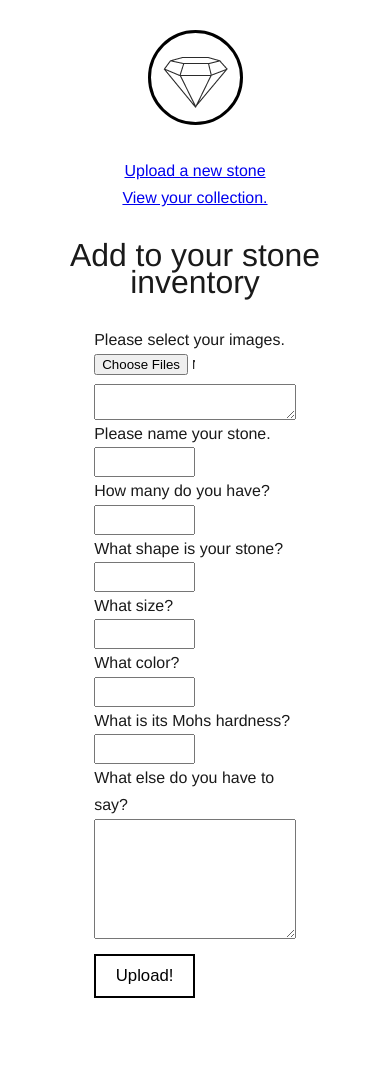
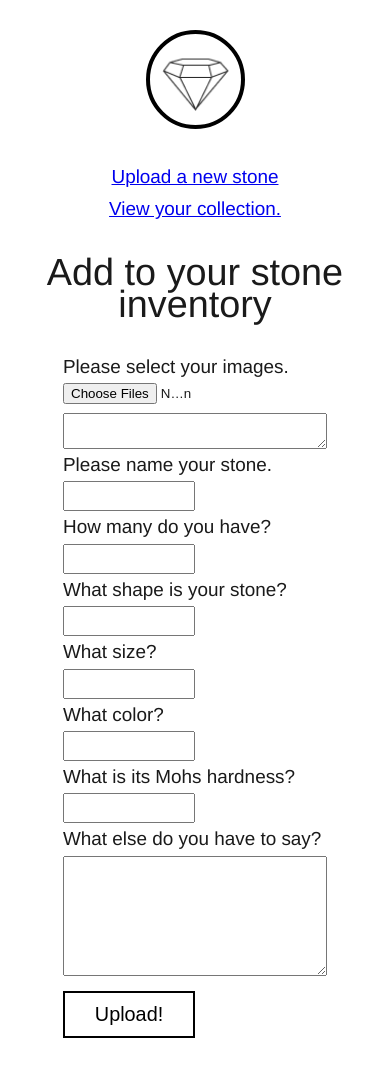
Before and after one commit to phiden/stone-inventory, a PHP site: page /upload-stone.php in a window 390 px wide. Before the commit the page ends 998 px from the top, so only its background shows below. Run offline with PHP 8.4, Linux system fonts and the light colour scheme; some libraries are stand-ins or nearby versions.

Commit message:
remembered the basics of responsive design and added the viewport meta stuff

```diff
--- a/css/screen.css
+++ b/css/screen.css
@@ -2,6 +2,7 @@
  * In this file you should write your main styles. (or centralize your imports)
  * Import this file using the following HTML or equivalent:
  * <link href="/stylesheets/screen.css" media="screen, projection" rel="stylesheet" type="text/css" /> */
+@import url(reset.css);
 /* line 17, ../../../.rvm/gems/ruby-1.9.3-p448/gems/compass-0.12.6/frameworks/compass/stylesheets/compass/reset/_utilities.scss */
 html, body, div, span, applet, object, iframe,
 h1, h2, h3, h4, h5, h6, p, blockquote, pre,
@@ -66,67 +67,67 @@ article, aside, details, figcaption, figure, footer, header, hgroup, menu, nav,
 /* ------- MATH ------- */
 /* ------- GET ON WITH YOUR BAD SELF ------- */
 /* apply a natural box layout model to all elements */
-/* line 68, ../../../Sites/sass/stones/sass/screen.scss */
+/* line 70, ../../../Sites/sass/stones/sass/screen.scss */
 *, *:before, *:after {
   -moz-box-sizing: border-box;
   -webkit-box-sizing: border-box;
   box-sizing: border-box; }
 
-/* line 72, ../../../Sites/sass/stones/sass/screen.scss */
+/* line 74, ../../../Sites/sass/stones/sass/screen.scss */
 .hidden {
   display: none; }
 
-/* line 78, ../../../Sites/sass/stones/sass/screen.scss */
+/* line 80, ../../../Sites/sass/stones/sass/screen.scss */
 .light {
   color: #bebebe; }
 
-/* line 83, ../../../Sites/sass/stones/sass/screen.scss */
+/* line 85, ../../../Sites/sass/stones/sass/screen.scss */
 .right {
   float: right; }
 
-/* line 88, ../../../Sites/sass/stones/sass/screen.scss */
+/* line 90, ../../../Sites/sass/stones/sass/screen.scss */
 .left {
   float: left; }
 
-/* line 93, ../../../Sites/sass/stones/sass/screen.scss */
+/* line 95, ../../../Sites/sass/stones/sass/screen.scss */
 .bold {
   font-weight: bold; }
 
-/* line 98, ../../../Sites/sass/stones/sass/screen.scss */
+/* line 100, ../../../Sites/sass/stones/sass/screen.scss */
 h1, h2 {
   font-family: "Pompiere", Helvetica, Arial, sans-serif; }
 
-/* line 103, ../../../Sites/sass/stones/sass/screen.scss */
+/* line 105, ../../../Sites/sass/stones/sass/screen.scss */
 h1 {
   font-size: 2em;
   padding-bottom: 30px; }
 
-/* line 109, ../../../Sites/sass/stones/sass/screen.scss */
+/* line 111, ../../../Sites/sass/stones/sass/screen.scss */
 h2 {
   padding-top: 30px;
   font-size: 2em; }
 
-/* line 115, ../../../Sites/sass/stones/sass/screen.scss */
+/* line 117, ../../../Sites/sass/stones/sass/screen.scss */
 h3 {
   font-size: 1.575em;
   font-weight: bold;
   letter-spacing: .001em;
   padding-bottom: 15px; }
 
-/* line 123, ../../../Sites/sass/stones/sass/screen.scss */
+/* line 125, ../../../Sites/sass/stones/sass/screen.scss */
 h1 a {
   text-decoration: none; }
 
-/* line 128, ../../../Sites/sass/stones/sass/screen.scss */
+/* line 130, ../../../Sites/sass/stones/sass/screen.scss */
 body {
+  font-size: 18px;
   width: 100%;
   min-height: 100%;
   font-family: "Raleway", Helvetica, Arial, sans-serif;
-  font-size: 0.95em;
   line-height: 1.8em;
   color: #1a1a1a; }
 
-/* line 139, ../../../Sites/sass/stones/sass/screen.scss */
+/* line 141, ../../../Sites/sass/stones/sass/screen.scss */
 header {
   text-align: center;
   height: auto;
@@ -134,11 +135,11 @@ header {
   /*-webkit-box-shadow: 0 1px 1px 1px rgba(0,0,0,.1);
   box-shadow: 0 1px 1px 1px rgba(0,0,0,.1);*/ }
 
-/* line 148, ../../../Sites/sass/stones/sass/screen.scss */
+/* line 150, ../../../Sites/sass/stones/sass/screen.scss */
 header h1 {
   margin-bottom: .5em; }
 
-/* line 154, ../../../Sites/sass/stones/sass/screen.scss */
+/* line 156, ../../../Sites/sass/stones/sass/screen.scss */
 #logo {
   border: 3px solid black;
   -webkit-border-radius: 50%;
@@ -146,7 +147,7 @@ header h1 {
   border-radius: 50%;
   margin-bottom: 30px; }
 
-/* line 161, ../../../Sites/sass/stones/sass/screen.scss */
+/* line 163, ../../../Sites/sass/stones/sass/screen.scss */
 #global-wrapper {
   width: 80%;
   margin: 0px auto;
@@ -156,40 +157,40 @@ header h1 {
   position: relative;
   padding: 30px; }
 
-/* line 175, ../../../Sites/sass/stones/sass/screen.scss */
+/* line 177, ../../../Sites/sass/stones/sass/screen.scss */
 #main-nav li {
   display: inline-block;
   margin-left: 10px;
   margin-right: 10px; }
 
-/* line 182, ../../../Sites/sass/stones/sass/screen.scss */
+/* line 184, ../../../Sites/sass/stones/sass/screen.scss */
 #main-nav {
   padding-top: 2px;
   padding-bottom: 30px; }
 
-/* line 191, ../../../Sites/sass/stones/sass/screen.scss */
+/* line 193, ../../../Sites/sass/stones/sass/screen.scss */
 p {
   margin-bottom: 7.5px; }
 
-/* line 196, ../../../Sites/sass/stones/sass/screen.scss */
+/* line 198, ../../../Sites/sass/stones/sass/screen.scss */
 #page-right {
   width: 70%;
   float: right;
   border: 1px solid red; }
 
-/* line 203, ../../../Sites/sass/stones/sass/screen.scss */
+/* line 205, ../../../Sites/sass/stones/sass/screen.scss */
 #page-left {
   width: 30%;
   float: left;
   border: 1px solid blue; }
 
-/* line 210, ../../../Sites/sass/stones/sass/screen.scss */
+/* line 212, ../../../Sites/sass/stones/sass/screen.scss */
 .homepage {
   background: white;
   width: 90%;
   margin: 0 auto; }
 
-/* line 220, ../../../Sites/sass/stones/sass/screen.scss */
+/* line 222, ../../../Sites/sass/stones/sass/screen.scss */
 footer {
   position: relative;
   text-align: center;
@@ -198,7 +199,7 @@ footer {
   padding-top: 20px;
   clear: both; }
 
-/* line 230, ../../../Sites/sass/stones/sass/screen.scss */
+/* line 232, ../../../Sites/sass/stones/sass/screen.scss */
 #footer-content {
   width: 100%;
   /*position:fixed;
@@ -206,7 +207,16 @@ footer {
   font-size: 0.75em; }
 
 /* UPLOADER */
-/* line 240, ../../../Sites/sass/stones/sass/screen.scss */
+/* line 242, ../../../Sites/sass/stones/sass/screen.scss */
+.alert {
+  padding: 30px;
+  color: #e85763;
+  width: 80%;
+  margin: 0 auto;
+  margin-bottom: 30px;
+  border: dotted 1px #e85763; }
+
+/* line 252, ../../../Sites/sass/stones/sass/screen.scss */
 #upload-stone-form {
   margin: 0 auto;
   display: table;
@@ -215,31 +225,31 @@ footer {
   height: auto;
   overflow: auto; }
 
-/* line 249, ../../../Sites/sass/stones/sass/screen.scss */
+/* line 261, ../../../Sites/sass/stones/sass/screen.scss */
 #upload-stone-form li {
   list-style: none; }
 
-/* line 254, ../../../Sites/sass/stones/sass/screen.scss */
+/* line 266, ../../../Sites/sass/stones/sass/screen.scss */
 #upload-stone-form label {
   display: table-cell;
   width: 50%; }
 
-/* line 260, ../../../Sites/sass/stones/sass/screen.scss */
+/* line 272, ../../../Sites/sass/stones/sass/screen.scss */
 #upload-stone-form input {
   width: 50%;
   display: table-cell;
   height: 30px; }
 
-/* line 268, ../../../Sites/sass/stones/sass/screen.scss */
+/* line 280, ../../../Sites/sass/stones/sass/screen.scss */
 #files-uploaded, #notes {
   display: inline;
   width: 100%; }
 
-/* line 274, ../../../Sites/sass/stones/sass/screen.scss */
+/* line 286, ../../../Sites/sass/stones/sass/screen.scss */
 #notes {
   height: 120px; }
 
-/* line 279, ../../../Sites/sass/stones/sass/screen.scss */
+/* line 291, ../../../Sites/sass/stones/sass/screen.scss */
 #upload-submit {
   margin-top: 15px;
   border: 2px solid black;
@@ -252,12 +262,12 @@ footer {
   border-radius: 10; }
 
 /* LOG IN */
-/* line 294, ../../../Sites/sass/stones/sass/screen.scss */
+/* line 306, ../../../Sites/sass/stones/sass/screen.scss */
 #content {
   margin: 0 auto;
   text-align: center; }
 
-/* line 300, ../../../Sites/sass/stones/sass/screen.scss */
+/* line 312, ../../../Sites/sass/stones/sass/screen.scss */
 #login-submit {
   margin-top: 15px;
   border: 2px solid black;
@@ -269,29 +279,54 @@ footer {
   border-radius: 10; }
 
 /* INVENTORY */
-/* line 313, ../../../Sites/sass/stones/sass/screen.scss */
+/* line 325, ../../../Sites/sass/stones/sass/screen.scss */
 .stone-article {
   width: 100%;
   height: auto;
   overflow: auto;
   margin-bottom: 30px; }
 
-/* line 321, ../../../Sites/sass/stones/sass/screen.scss */
+/* line 333, ../../../Sites/sass/stones/sass/screen.scss */
 .stone-image {
   width: 45%;
   float: left;
   margin-right: 30px; }
 
-/* line 329, ../../../Sites/sass/stones/sass/screen.scss */
+/* line 341, ../../../Sites/sass/stones/sass/screen.scss */
 .stone-image img {
   width: 100%;
   -webkit-border-radius: 50%;
   -moz-border-radius: 50%;
   border-radius: 50%; }
 
-/* line 335, ../../../Sites/sass/stones/sass/screen.scss */
+/* line 347, ../../../Sites/sass/stones/sass/screen.scss */
 .stone-info {
   width: 50%;
   float: right; }
 
 /* --------------------------------------- RESPONSIVE ------------------------------------------- */
+@media only screen and (min-width: 320px) and (max-width: 600px) {
+  /* line 359, ../../../Sites/sass/stones/sass/screen.scss */
+  #global-wrapper {
+    width: 100%; }
+
+  /* line 364, ../../../Sites/sass/stones/sass/screen.scss */
+  #logo {
+    width: 30%;
+    height: auto;
+    border: 4px solid black; }
+
+  /* line 371, ../../../Sites/sass/stones/sass/screen.scss */
+  #main-nav a {
+    padding-left: 15px;
+    padding-right: 15px; }
+
+  /* line 377, ../../../Sites/sass/stones/sass/screen.scss */
+  .stone-image {
+    width: 100%;
+    float: none; }
+
+  /* line 383, ../../../Sites/sass/stones/sass/screen.scss */
+  .stone-info {
+    width: 100%;
+    float: none; } }
--- a/header.php
+++ b/header.php
@@ -2,6 +2,9 @@
 	<head>
 
 		<title>The Stone Inventory</title>
+
+		<meta name="viewport" content="width=device-width, initial-scale=1.0"><!-- Remove if you're not building a responsive site. (But then why would you do such a thing?) -->
+
 		<link href="css/screen.css" media="screen" rel="stylesheet" type="text/css" />
 
 		<script src="//ajax.googleapis.com/ajax/libs/jquery/1.11.1/jquery.min.js"></script>
--- a/js/stone-inventory.js
+++ b/js/stone-inventory.js
@@ -1,6 +1,6 @@
 $(document).ready(function() {
 
-	console.log('hello world');
+	//console.log('hello world');
 
 	$(function () {
 	    $('#fileupload').fileupload({
--- a/logged-in.php
+++ b/logged-in.php
@@ -3,6 +3,5 @@
 <?include "nav.php"; ?>
 
 <h3>Welcome back!</h3>
-<p>Where do you want to go next?</p>
 
 <?include "footer.php"; ?>
--- a/login.php
+++ b/login.php
@@ -53,6 +53,9 @@ echo
 	 <head>
 
 		<title>The Stone Inventory</title>
+		<meta name="viewport" content="width=device-width, initial-scale=1.0">
+
+
 		<link href="css/screen.css" media="screen" rel="stylesheet" type="text/css" />
 
 		<script src="//ajax.googleapis.com/ajax/libs/jquery/1.11.1/jquery.min.js"></script>
--- a/manage_db.php
+++ b/manage_db.php
@@ -142,8 +142,7 @@ if( $_POST )
 
   // We can inform the user to what's going on by printing a message to
   // the screen using php's echo function
-  echo "<h2>Yay! You did it!</h2>";
-  echo $stone_images;
+  echo "<h3 class='alert'>Your stone's been saved to the database.<br/>Upload another?</h3>";
 
   // At this point, we've added the user's comment to the database, and we can
   // now close our connection to the database:
--- a/upload-stone.php
+++ b/upload-stone.php
@@ -1,8 +1,9 @@
 <? include ("header.php") ?>
-<? include("manage_db.php") ?>
 <? include "nav.php"; ?>
 
 	<h1>Add to your stone inventory</h1>
+	<? include("manage_db.php") ?>
+
 	<form method="post" id="upload-stone-form" enctype="multipart/form-data">
 
 		<li>
```
